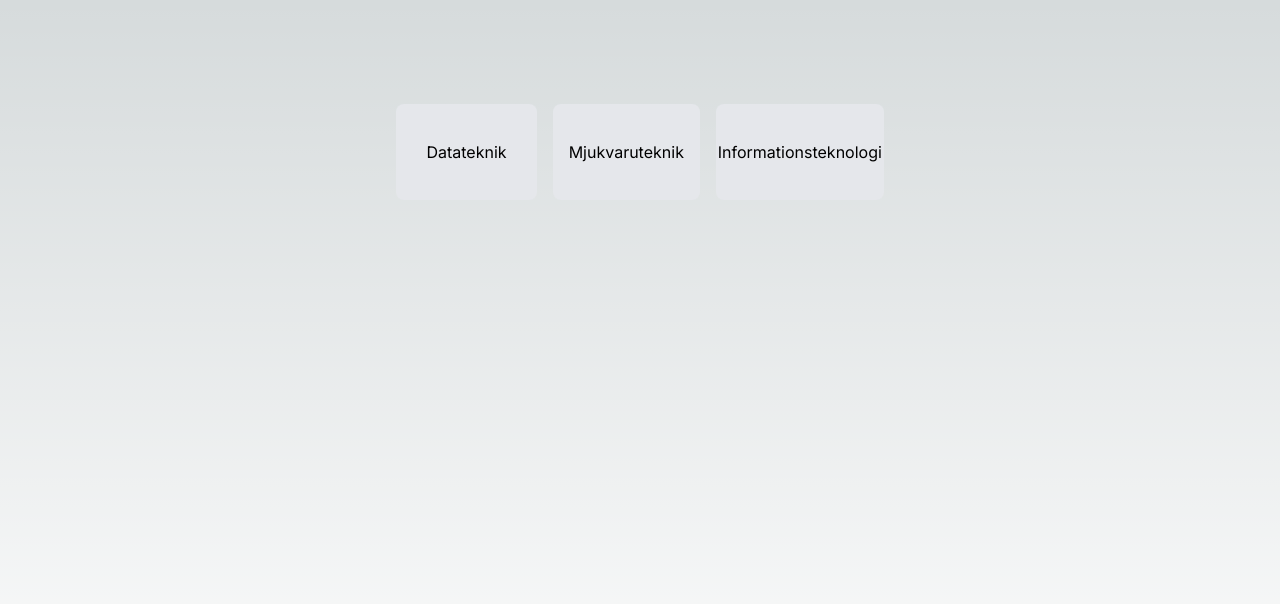
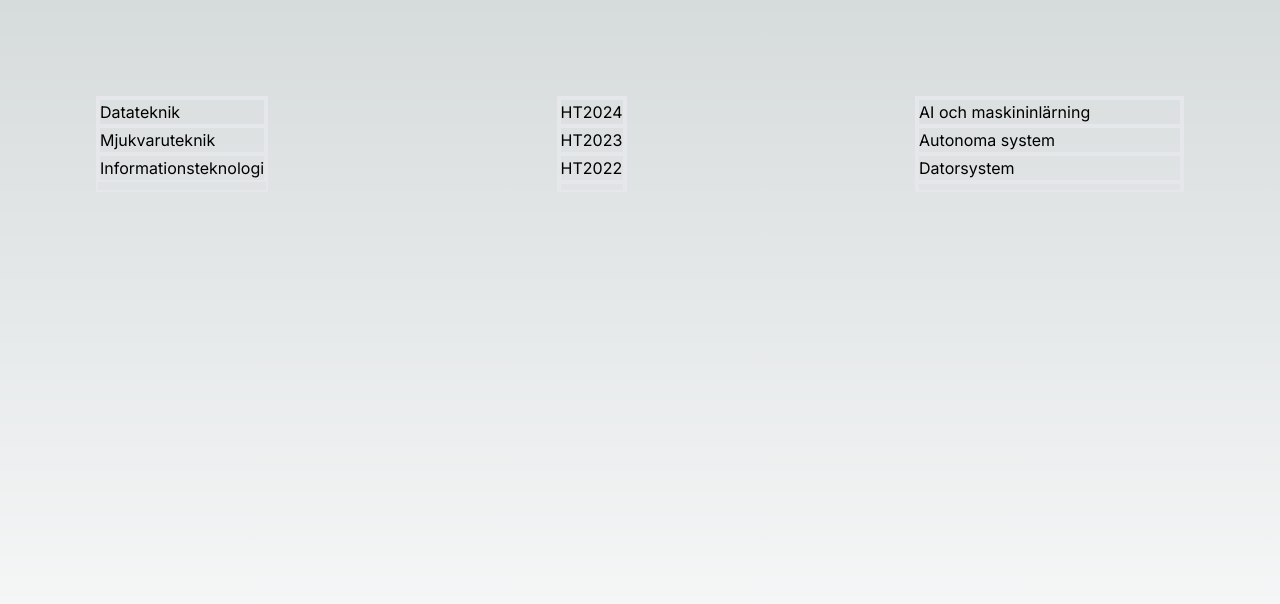
Before and after one commit to Olle-Mineur/liu-master-planner, a Next.js app: page /masterplanner in a window 1280 px wide. Shown: the top 604 px of the page. Built offline with nearby package versions, Linux system fonts and the light colour scheme.

Commit message:
Can now get all courses for each profile. Left to do is to extract info about each course
Co-authored-by: CitronMelon <CitronMelon@users.noreply.github.com>

```diff
--- a/app/backend/Scrape.tsx
+++ b/app/backend/Scrape.tsx
@@ -9,14 +9,69 @@ export const ENABLED_PROGRAMS: {[key: string]: string} = {
 }
 
 
+function getYear(option: string, program: string){
+    return option.split(ENABLED_PROGRAMS[program] + "/")[1].split('"')[0];
+}
+function getSemester(option: string){
+    return option.split('">')[1].split(",")[0].replace(/\s+/g, '');
+}
+
+function getYearCodes(options: Array<string>, program: string){
+    let yearCodes: {[key: string]: string} = {}
+    options.forEach(option => {
+        if (option.includes(ENABLED_PROGRAMS[program]) || option.includes(program)) {
+            yearCodes[getSemester(option)] = getYear(option, program);
+        }
+    });
+    return yearCodes;
+}
+
+
 export default async function scrapeProgram(program: string) {
     const browser = await puppeteer.launch();
     const page = await browser.newPage();
     await page.goto(STUDIE_INFO_URL + ENABLED_PROGRAMS[program]);
     const options = (await page.$eval('#related_entity_navigation', e => e.innerHTML)).split("</option>");
+    let yearCodes: {[key: string]: string} = getYearCodes(options, program);
 
-    console.log(options[1].split("6CDDD/")[1].split('">')[0]); // Fetch code for year
-    console.log(options[1].split('">')[1].split(",")[0].replace(/\s+/g, '')); // Fetch which semester
+
+    // https://studieinfo.liu.se/program/6CDDD/5723#curriculum
+    await page.goto(STUDIE_INFO_URL + ENABLED_PROGRAMS[program] + "/" + yearCodes["HT2024"] + "#curriculum");
+    const semesters = (await page.$$eval('.specialization', specs => {
+        return specs.map(spec => spec.innerHTML);
+    }
+    ));
+
+    if (semesters.length > 0) {
+        let master_semesters = semesters.slice(6);
+        master_semesters = master_semesters.slice(0, master_semesters.length-1);
+    }
+
+    // let doc = courses[0]
+    // let course_list = []
+    // while (true){
+    //     const start_c = doc.search("tbody");
+    //     const end_c = doc.search("/tbody");
+    //     if (start_c >= end_c) break;
+    //     console.log("start",start_c);
+    //     console.log(end_c);
+    //     let text = doc.slice(start_c, end_c);
+    //     let period = [];
+    //     while (true){
+    //         const star = text.search('main-row') + 16;
+    //         const en =  text.search('</a>');
+    //         if (star > en) break;
+    //         period.push(text.slice(star,en));
+    //         text = text.slice(en+4);
+    //     }
+    //     doc = doc.slice(end_c+5);
+    //     course_list.push(period);
+    // }
+    // console.log(course_list);
+
+
+
+
     browser.close();
     return <p>hej</p>;
 }
--- a/app/components/ProgramBar/Bar.tsx
+++ b/app/components/ProgramBar/Bar.tsx
@@ -1,6 +1,6 @@
 export default function Bar({ children }: { children: React.ReactNode }) {
     return (
-        <div className="flex justify-center items-center" >
+        <div className="h-24 border-solid border-2 overflow-y-scroll" >
             {children}
         </div>
     );
--- a/app/components/ProgramBar/List.tsx
+++ b/app/components/ProgramBar/List.tsx
@@ -1,7 +1,7 @@
 
 export default function List({ children }: { children: React.ReactNode }) {
     return (
-        <ul className="flex flex-row items-center justify-between w-full">
+        <ul className="flex flex-col justify-between">
             {children}
         </ul>
     );
--- a/app/components/ProgramBar/Listitem.tsx
+++ b/app/components/ProgramBar/Listitem.tsx
@@ -1,11 +1,9 @@
 import Link from "next/link";
 
-export default function Listitem({ href, children } : { href: string, children: React.ReactNode }) {
+export default function Listitem({ children } : { children: React.ReactNode }) {
     return (
-        <li className="flex flex-col items-center justify-center w-1/3 h-24 bg-gray-200 m-2 p-4 rounded-lg">
-            <Link href={href}>
-                {children}
-            </Link>
+        <li className="border-solid border-2 hover:border-dotted">
+            {children}
         </li>
     );
 }
--- a/app/masterplanner/page.tsx
+++ b/app/masterplanner/page.tsx
@@ -5,14 +5,37 @@ import Listitem from '../components/ProgramBar/Listitem';
 
 export default function Home() {
     return (
-        <main className="flex min-h-screen flex-col items-center justify-between p-24">
-            <Bar>
-                <List>
-                    <Listitem href={STUDIE_INFO_URL + ENABLED_PROGRAMS["Datateknik"]}>Datateknik</Listitem>
-                    <Listitem href={STUDIE_INFO_URL + ENABLED_PROGRAMS["Mjukvaruteknik"]}>Mjukvaruteknik</Listitem>
-                    <Listitem href={STUDIE_INFO_URL + ENABLED_PROGRAMS["Informationsteknologi"]}>Informationsteknologi</Listitem>
-                </List>
-            </Bar>
+        <main className="flex flex-col min-h-screen justify-between p-24">
+            <div className="flex flex-row justify-between">
+                <Bar>
+                    <List>
+                        {Object.keys(ENABLED_PROGRAMS).map((program, key) => {
+                            return <Listitem key={key}>{program}</Listitem>
+                            })
+                        }
+                    </List>
+                </Bar>
+                <Bar>
+                    <List>
+                        <Listitem>HT2024</Listitem>
+                        <Listitem>HT2023</Listitem>
+                        <Listitem>HT2022</Listitem>
+                        <Listitem>HT2021</Listitem>
+                        <Listitem>HT2020</Listitem>
+                        <Listitem>HT2019</Listitem>
+                    </List>
+                </Bar>
+                <Bar>
+                    <List>
+                        <Listitem>AI och maskininlärning</Listitem>
+                        <Listitem>Autonoma system</Listitem>
+                        <Listitem>Datorsystem</Listitem>
+                        <Listitem>Elektronik</Listitem>
+                        <Listitem>Industriell ekonomi</Listitem>
+                        <Listitem>International Software Engineering</Listitem>
+                    </List>
+                </Bar>
+            </div>
         </main>
     );
 }
--- a/tailwind.config.ts
+++ b/tailwind.config.ts
@@ -13,6 +13,11 @@ const config: Config = {
         "gradient-conic":
           "conic-gradient(from 180deg at 50% 50%, var(--tw-gradient-stops))",
       },
+      maxHeight: {
+        '25': '25%',
+        '50': '50%',
+        '75': '75%',
+      }
     },
   },
   plugins: [],
```
